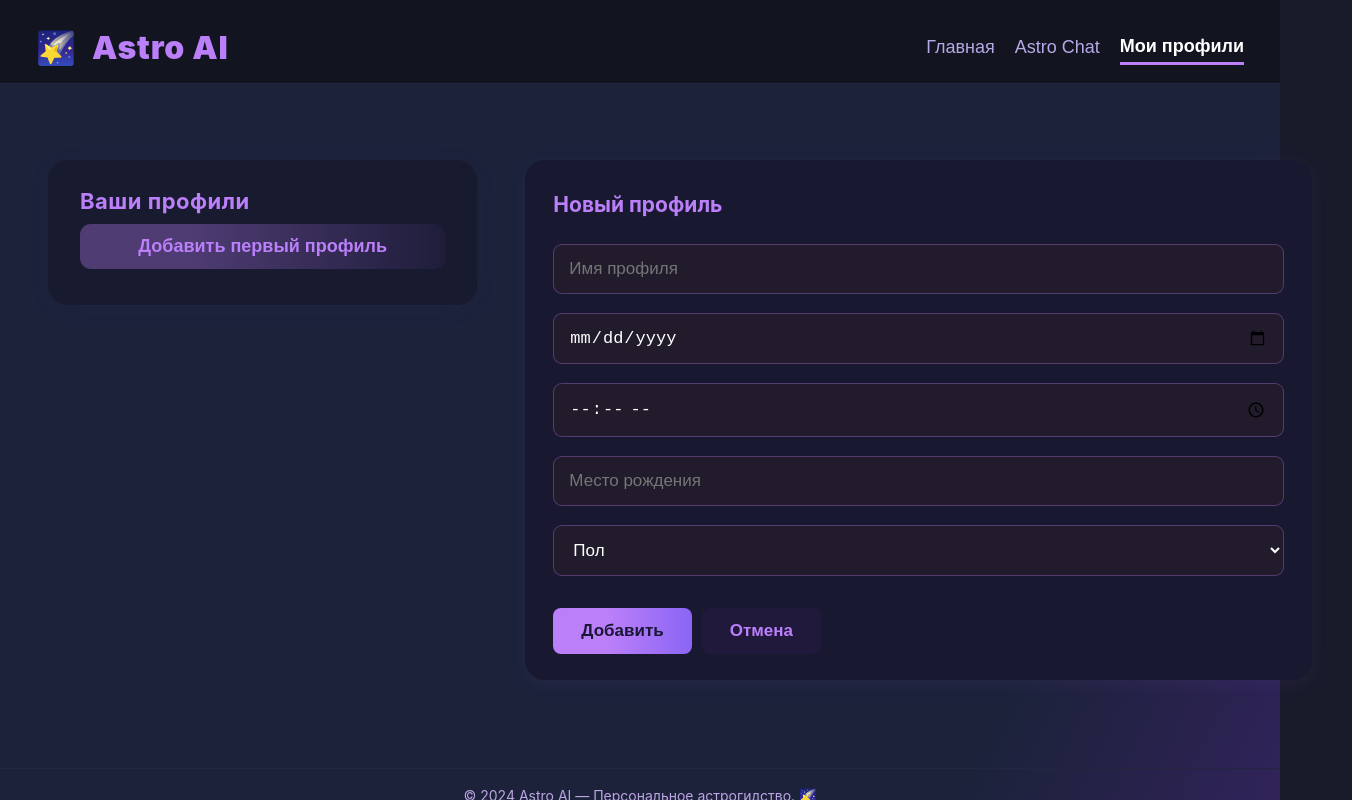
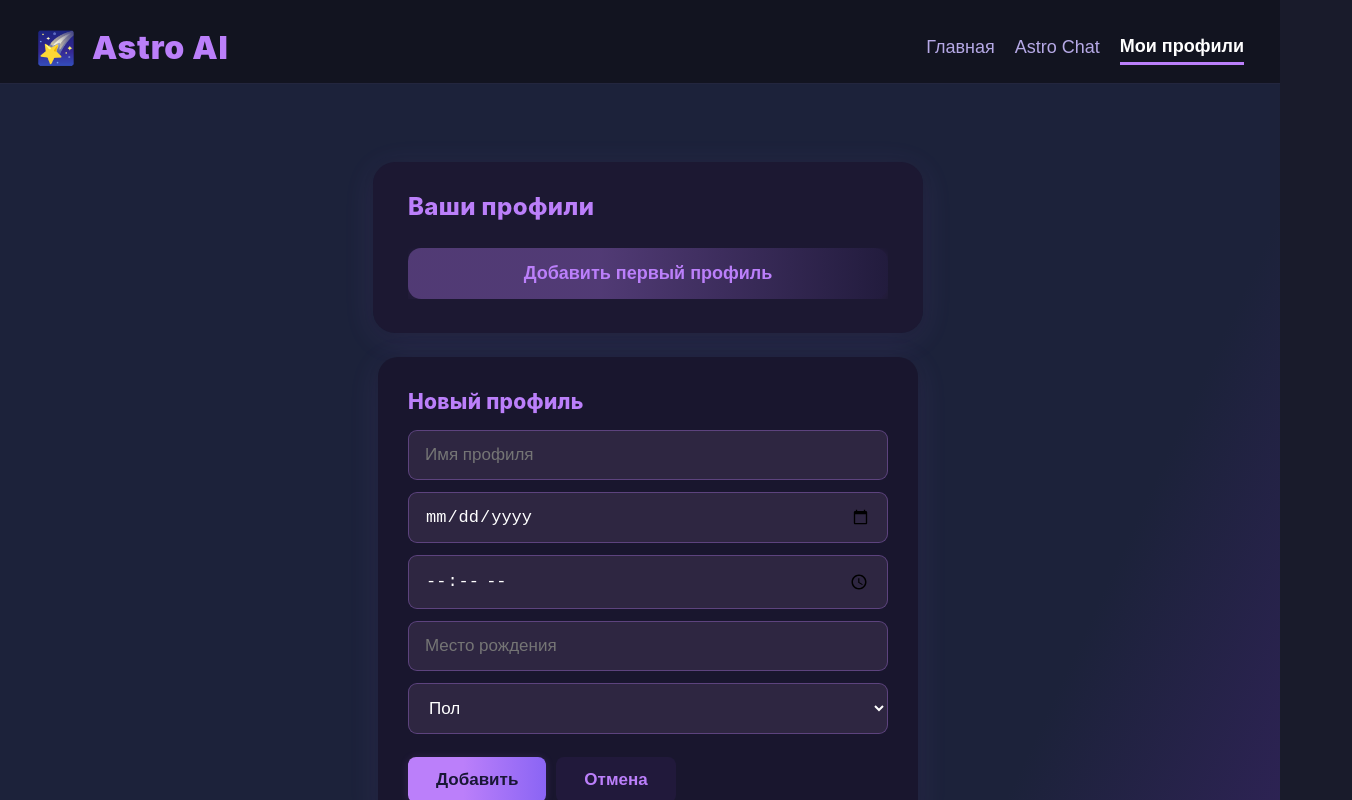
Before and after one commit to onics-lab/ai, a React (Create React App) app: page / in a window 1280 px wide. Both pictures are taken after a click on the button "Мои профили". Shown: the top 800 px of the page, 1352 px wide, since content can reach past the window. Built offline with nearby package versions, Linux system fonts and the light colour scheme.

Commit message:
Update ProfileManager.jsx

```diff
--- a/src/ProfileManager.jsx
+++ b/src/ProfileManager.jsx
@@ -1,4 +1,7 @@
 import React, { useState } from "react";
+
+// Helper
+const cardShadow = "0 6px 32px #bb7ffa19, 0 2px 10px #0002";
 
 export default function ProfileManager({
   profiles,
@@ -17,17 +20,20 @@ export default function ProfileManager({
   const [error, setError] = useState("");
   const [showForm, setShowForm] = useState(profiles.length === 0);
 
-  // Mobile detector (можно вынести отдельно)
+  // Responsive detector
   const isMobile =
     typeof window !== "undefined" &&
-    (window.innerWidth < 650 ||
+    (window.innerWidth < 560 ||
       /iPhone|Android|Mobile/i.test(navigator.userAgent));
 
+  // Main card max-width
+  const maxWidth = isMobile ? "99vw" : 480;
+
+  // Handlers
   function handleChange(e) {
     setForm({ ...form, [e.target.name]: e.target.value });
     setError("");
   }
-
   function handleSubmit(e) {
     e.preventDefault();
     if (
@@ -61,173 +67,206 @@ export default function ProfileManager({
     setShowForm(false);
     setError("");
   }
-
   function handleEdit(idx) {
     setForm({ ...profiles[idx] });
     setEditingIndex(idx);
     setShowForm(true);
     setError("");
   }
-
   function handleDelete(idx) {
     const newProfiles = profiles.filter((_, i) => i !== idx);
     setProfiles(newProfiles);
     if (selectedProfile === profiles[idx]) setSelectedProfile(null);
     setShowForm(false);
   }
-
   function handleSetActive(idx) {
     setSelectedProfile(profiles[idx]);
+  }
+  function handleNewProfile() {
+    setShowForm(true);
+    setForm({
+      name: "",
+      birthDate: "",
+      birthTime: "",
+      birthLocation: "",
+      gender: "",
+    });
+    setEditingIndex(null);
+    setError("");
+  }
+  function handleCancel() {
+    setShowForm(false);
+    setEditingIndex(null);
+    setError("");
+    setForm({
+      name: "",
+      birthDate: "",
+      birthTime: "",
+      birthLocation: "",
+      gender: "",
+    });
   }
 
   return (
     <div
       style={{
+        minHeight: "70vh",
+        width: "100vw",
+        background: "none",
         display: "flex",
-        flexDirection: isMobile ? "column" : "row",
-        gap: isMobile ? 28 : 48,
-        padding: isMobile ? "16px 4vw" : "38px 40px 30px 40px",
-        width: "100%",
-        minHeight: 390,
-        justifyContent: isMobile ? "flex-start" : "center",
-        alignItems: isMobile ? "stretch" : "flex-start",
+        flexDirection: "column",
+        alignItems: "center",
+        padding: isMobile ? "11vw 0 10vw 0" : "40px 0 30px 0",
       }}
     >
-      {/* Профили слева */}
+      {/* Main Card */}
       <div
         style={{
-          flex: 1,
-          background: "rgba(24, 26, 47, 0.98)",
-          borderRadius: 20,
-          boxShadow: "0 4px 20px #3a277b17",
-          padding: isMobile ? "18px 9px" : "28px 32px",
-          minWidth: isMobile ? "99%" : 310,
-          marginBottom: isMobile ? 12 : 0,
+          width: "100%",
+          maxWidth,
+          background: "rgba(28, 24, 50, 0.98)",
+          borderRadius: 22,
+          boxShadow: cardShadow,
+          padding: isMobile ? "15px 7px 22px 7px" : "30px 35px 32px 35px",
+          display: "flex",
+          flexDirection: "column",
+          gap: isMobile ? 18 : 22,
+          marginBottom: 12,
         }}
       >
         <div
           style={{
-            fontSize: isMobile ? 20 : 22,
             color: "#bb7ffa",
-            fontWeight: 700,
-            marginBottom: 10,
-            letterSpacing: 0.5,
+            fontWeight: 800,
+            fontSize: isMobile ? 21 : 24,
+            marginBottom: 5,
+            letterSpacing: ".4px",
           }}
         >
           Ваши профили
         </div>
-        {/* Карточки профилей */}
-        {profiles.length === 0 && (
+        {/* Список профилей */}
+        <div
+          style={{
+            maxHeight: isMobile ? 212 : 256,
+            overflowY: "auto",
+            marginBottom: profiles.length ? 10 : 2,
+            display: "flex",
+            flexDirection: "column",
+            gap: 10,
+          }}
+        >
+          {profiles.length === 0 ? (
             <button
               style={{
                 width: "100%",
-              padding: isMobile ? "14px 0" : "12px 0",
-              background: "linear-gradient(90deg,#bb7ffa55 30%,#48328522 100%)",
-              borderRadius: 11,
+                padding: isMobile ? "16px 0" : "15px 0",
+                background: "linear-gradient(90deg,#bb7ffa55 40%,#48328522 100%)",
+                borderRadius: 13,
                 border: "none",
                 color: "#bb7ffa",
                 fontWeight: 700,
-              fontSize: isMobile ? 17 : 18,
-              marginBottom: 8,
+                fontSize: isMobile ? 16.5 : 18,
+                boxShadow: "0 3px 12px #bb7ffa18",
                 cursor: "pointer",
+                transition: ".16s",
               }}
-            onClick={() => setShowForm(true)}
+              onClick={handleNewProfile}
             >
               Добавить первый профиль
             </button>
-        )}
-        {profiles.map((p, i) => (
+          ) : (
+            profiles.map((p, i) => (
               <div
                 key={i}
                 style={{
                   background:
                     selectedProfile === p
-                  ? "linear-gradient(92deg,#6e52c6 0%,#bb7ffa33 100%)"
-                  : "rgba(44,33,68,0.92)",
-              color: selectedProfile === p ? "#fff" : "#e6d8ff",
-              border: selectedProfile === p ? "2.5px solid #bb7ffa88" : "none",
-              borderRadius: 12,
-              marginBottom: 8,
+                      ? "linear-gradient(95deg,#8e6bff44 0%,#bb7ffa15 100%)"
+                      : "rgba(44,33,68,0.98)",
+                  color: "#f5f0ff",
+                  border: selectedProfile === p ? "2px solid #bb7ffa" : "1.5px solid #322a55",
+                  borderRadius: 13,
+                  padding: isMobile ? "13px 10px" : "15px 17px",
                   boxShadow:
                     selectedProfile === p
-                  ? "0 3px 16px #bb7ffa22"
-                  : "0 1px 10px #2416490c",
-              padding: isMobile ? "14px 13px 14px 15px" : "15px 17px 14px 19px",
+                      ? "0 2px 10px #bb7ffa33"
+                      : "0 1px 7px #24164913",
                   display: "flex",
-              flexDirection: isMobile ? "column" : "row",
+                  alignItems: "center",
                   justifyContent: "space-between",
-              alignItems: isMobile ? "flex-start" : "center",
-              gap: 8,
                   cursor: "pointer",
-              position: "relative",
-              transition: "all 0.14s",
+                  transition: ".17s",
+                  gap: isMobile ? 8 : 16,
                 }}
                 onClick={() => handleSetActive(i)}
               >
-            <div>
-              <div style={{ fontWeight: 700, fontSize: isMobile ? 17 : 18 }}>
+                <div style={{ flex: 1 }}>
+                  <div style={{ fontWeight: 700, fontSize: isMobile ? 16 : 17.5 }}>
                     {p.name}{" "}
                     {selectedProfile === p && (
                       <span
                         style={{
                           fontSize: 13,
                           color: "#f7eaffaa",
-                      marginLeft: 5,
+                          marginLeft: 6,
                         }}
                       >
-                    (Active)
+                        (активный)
                       </span>
                     )}
                   </div>
-              <div style={{ fontSize: isMobile ? 14.5 : 15, opacity: 0.85 }}>
+                  <div style={{ fontSize: isMobile ? 13.5 : 14.5, opacity: 0.85 }}>
                     {p.birthDate} {p.birthTime}
                   </div>
-              <div style={{ fontSize: isMobile ? 13.5 : 14, opacity: 0.7 }}>
+                  <div style={{ fontSize: isMobile ? 12.5 : 13.5, opacity: 0.7 }}>
                     {p.birthLocation} | {p.gender}
                   </div>
                 </div>
-            <div style={{ display: "flex", gap: 5, marginTop: isMobile ? 7 : 0 }}>
+                <div style={{ display: "flex", gap: 7 }}>
                   <button
                     style={{
-                  background: "rgba(180,140,255,0.15)",
+                      background: "#23173a",
                       border: "none",
                       color: "#bb7ffa",
                       borderRadius: 7,
                       fontSize: isMobile ? 13 : 14,
                       fontWeight: 700,
-                  padding: isMobile ? "5px 11px" : "7px 14px",
+                      padding: isMobile ? "5px 12px" : "7px 16px",
                       cursor: "pointer",
+                      marginRight: 1,
                     }}
-                onClick={(e) => {
+                    onClick={e => {
                       e.stopPropagation();
                       handleEdit(i);
                     }}
                   >
-                Редактировать
+                    ✏️
                   </button>
                   <button
                     style={{
-                  background: "rgba(244,80,80,0.14)",
+                      background: "#21122a",
                       border: "none",
-                  color: "#e47c8b",
+                      color: "#e65a7b",
                       borderRadius: 7,
                       fontSize: isMobile ? 13 : 14,
                       fontWeight: 700,
-                  padding: isMobile ? "5px 11px" : "7px 14px",
-                  marginLeft: 3,
+                      padding: isMobile ? "5px 12px" : "7px 16px",
                       cursor: "pointer",
                     }}
-                onClick={(e) => {
+                    onClick={e => {
                       e.stopPropagation();
                       handleDelete(i);
                     }}
                   >
-                Удалить
+                    🗑
                   </button>
                 </div>
               </div>
-        ))}
-        {/* Кнопка добавить */}
+            ))
+          )}
+        </div>
+        {/* Кнопка "Добавить профиль" */}
         {profiles.length > 0 && !showForm && (
           <button
             style={{
@@ -239,55 +278,46 @@ export default function ProfileManager({
               color: "#bb7ffa",
               fontWeight: 700,
               fontSize: isMobile ? 16 : 17,
-              marginTop: 10,
               cursor: "pointer",
+              marginTop: 3,
+              boxShadow: "0 2px 8px #bb7ffa13",
             }}
-            onClick={() => {
-              setShowForm(true);
-              setForm({
-                name: "",
-                birthDate: "",
-                birthTime: "",
-                birthLocation: "",
-                gender: "",
-              });
-              setEditingIndex(null);
-              setError("");
-            }}
+            onClick={handleNewProfile}
           >
-            Добавить новый профиль
+            + Добавить профиль
           </button>
         )}
       </div>
-
-      {/* Форма профиля */}
+      {/* Форма */}
       {showForm && (
-        <form
-          onSubmit={handleSubmit}
+        <div
           style={{
-            flex: 2,
-            background: "rgba(24, 24, 49, 0.97)",
+            width: "100%",
+            maxWidth,
+            background: "rgba(26, 23, 46, 0.99)",
             borderRadius: 20,
-            boxShadow: "0 4px 18px #bb7ffa11",
-            padding: isMobile ? "19px 10px 14px 10px" : "32px 28px 26px 28px",
-            minWidth: isMobile ? "99%" : 330,
-            marginTop: isMobile ? 13 : 0,
-            marginBottom: isMobile ? 3 : 0,
+            boxShadow: cardShadow,
+            padding: isMobile ? "18px 11px 12px 11px" : "32px 30px 22px 30px",
+            marginTop: 12,
+            marginBottom: 4,
             display: "flex",
             flexDirection: "column",
-            gap: isMobile ? 11 : 17,
+            gap: isMobile ? 10 : 14,
+            alignItems: "stretch",
           }}
         >
           <div
             style={{
               color: "#bb7ffa",
-              fontWeight: 700,
+              fontWeight: 800,
               fontSize: isMobile ? 19 : 21,
-              marginBottom: isMobile ? 3 : 10,
+              marginBottom: 2,
+              letterSpacing: ".3px",
             }}
           >
             {editingIndex !== null ? "Редактировать профиль" : "Новый профиль"}
           </div>
+          <form onSubmit={handleSubmit} style={{ display: "flex", flexDirection: "column", gap: 10 }}>
             <input
               name="name"
               type="text"
@@ -295,11 +325,11 @@ export default function ProfileManager({
               value={form.name}
               onChange={handleChange}
               style={{
-              padding: isMobile ? "12px 9px" : "14px 15px",
+                padding: isMobile ? "13px 9px" : "14px 16px",
                 borderRadius: 9,
-              fontSize: isMobile ? 16 : 17,
+                fontSize: isMobile ? 15.5 : 17,
                 border: "1.5px solid #bb7ffa55",
-              background: "#221b2c",
+                background: "#2e2641",
                 color: "#fff",
                 fontWeight: 500,
                 outline: "none",
@@ -315,11 +345,11 @@ export default function ProfileManager({
               value={form.birthDate}
               onChange={handleChange}
               style={{
-              padding: isMobile ? "12px 9px" : "14px 15px",
+                padding: isMobile ? "13px 9px" : "14px 16px",
                 borderRadius: 9,
-              fontSize: isMobile ? 16 : 17,
+                fontSize: isMobile ? 15.5 : 17,
                 border: "1.5px solid #bb7ffa55",
-              background: "#221b2c",
+                background: "#2e2641",
                 color: "#fff",
                 fontWeight: 500,
                 outline: "none",
@@ -334,11 +364,11 @@ export default function ProfileManager({
               value={form.birthTime}
               onChange={handleChange}
               style={{
-              padding: isMobile ? "12px 9px" : "14px 15px",
+                padding: isMobile ? "13px 9px" : "14px 16px",
                 borderRadius: 9,
-              fontSize: isMobile ? 16 : 17,
+                fontSize: isMobile ? 15.5 : 17,
                 border: "1.5px solid #bb7ffa55",
-              background: "#221b2c",
+                background: "#2e2641",
                 color: "#fff",
                 fontWeight: 500,
                 outline: "none",
@@ -352,11 +382,11 @@ export default function ProfileManager({
               value={form.birthLocation}
               onChange={handleChange}
               style={{
-              padding: isMobile ? "12px 9px" : "14px 15px",
+                padding: isMobile ? "13px 9px" : "14px 16px",
                 borderRadius: 9,
-              fontSize: isMobile ? 16 : 17,
+                fontSize: isMobile ? 15.5 : 17,
                 border: "1.5px solid #bb7ffa55",
-              background: "#221b2c",
+                background: "#2e2641",
                 color: "#fff",
                 fontWeight: 500,
                 outline: "none",
@@ -369,11 +399,11 @@ export default function ProfileManager({
               value={form.gender}
               onChange={handleChange}
               style={{
-              padding: isMobile ? "12px 9px" : "14px 15px",
+                padding: isMobile ? "13px 9px" : "14px 16px",
                 borderRadius: 9,
-              fontSize: isMobile ? 16 : 17,
+                fontSize: isMobile ? 15.5 : 17,
                 border: "1.5px solid #bb7ffa55",
-              background: "#221b2c",
+                background: "#2e2641",
                 color: "#fff",
                 fontWeight: 500,
                 outline: "none",
@@ -390,7 +420,7 @@ export default function ProfileManager({
                 {error}
               </div>
             )}
-          <div style={{ display: "flex", gap: 10, marginTop: isMobile ? 9 : 13 }}>
+            <div style={{ display: "flex", gap: 10, marginTop: isMobile ? 5 : 11 }}>
               <button
                 type="submit"
                 style={{
@@ -403,6 +433,7 @@ export default function ProfileManager({
                   borderRadius: 8,
                   padding: isMobile ? "11px 19px" : "13px 28px",
                   cursor: "pointer",
+                  boxShadow: "0 1px 8px #bb7ffa26",
                 }}
               >
                 {editingIndex !== null ? "Сохранить" : "Добавить"}
@@ -419,23 +450,13 @@ export default function ProfileManager({
                   padding: isMobile ? "11px 19px" : "13px 28px",
                   cursor: "pointer",
                 }}
-              onClick={() => {
-                setShowForm(false);
-                setEditingIndex(null);
-                setError("");
-                setForm({
-                  name: "",
-                  birthDate: "",
-                  birthTime: "",
-                  birthLocation: "",
-                  gender: "",
-                });
-              }}
+                onClick={handleCancel}
               >
                 Отмена
               </button>
             </div>
           </form>
+        </div>
       )}
     </div>
   );
```
Lines whose indentation alone changed are shown as unchanged.
